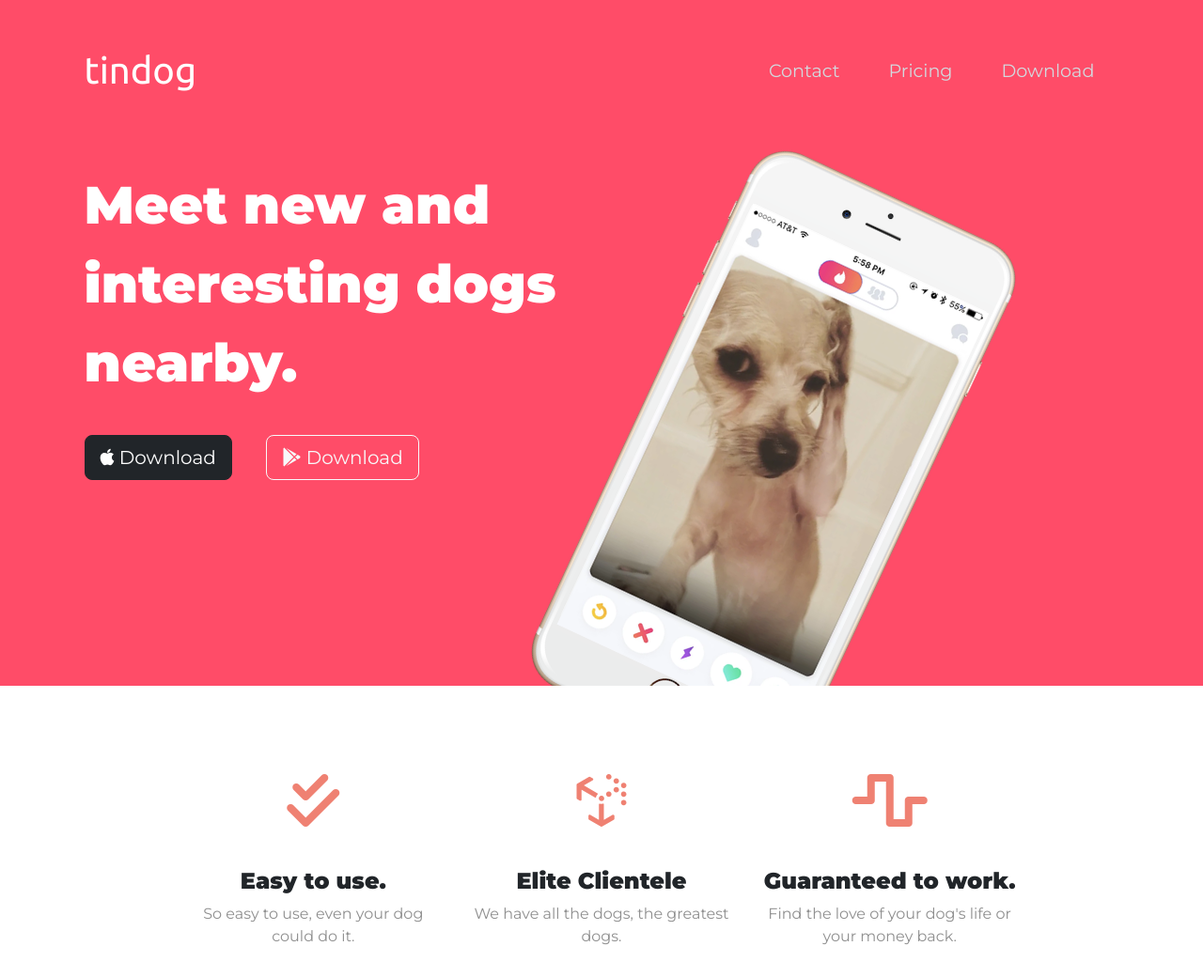
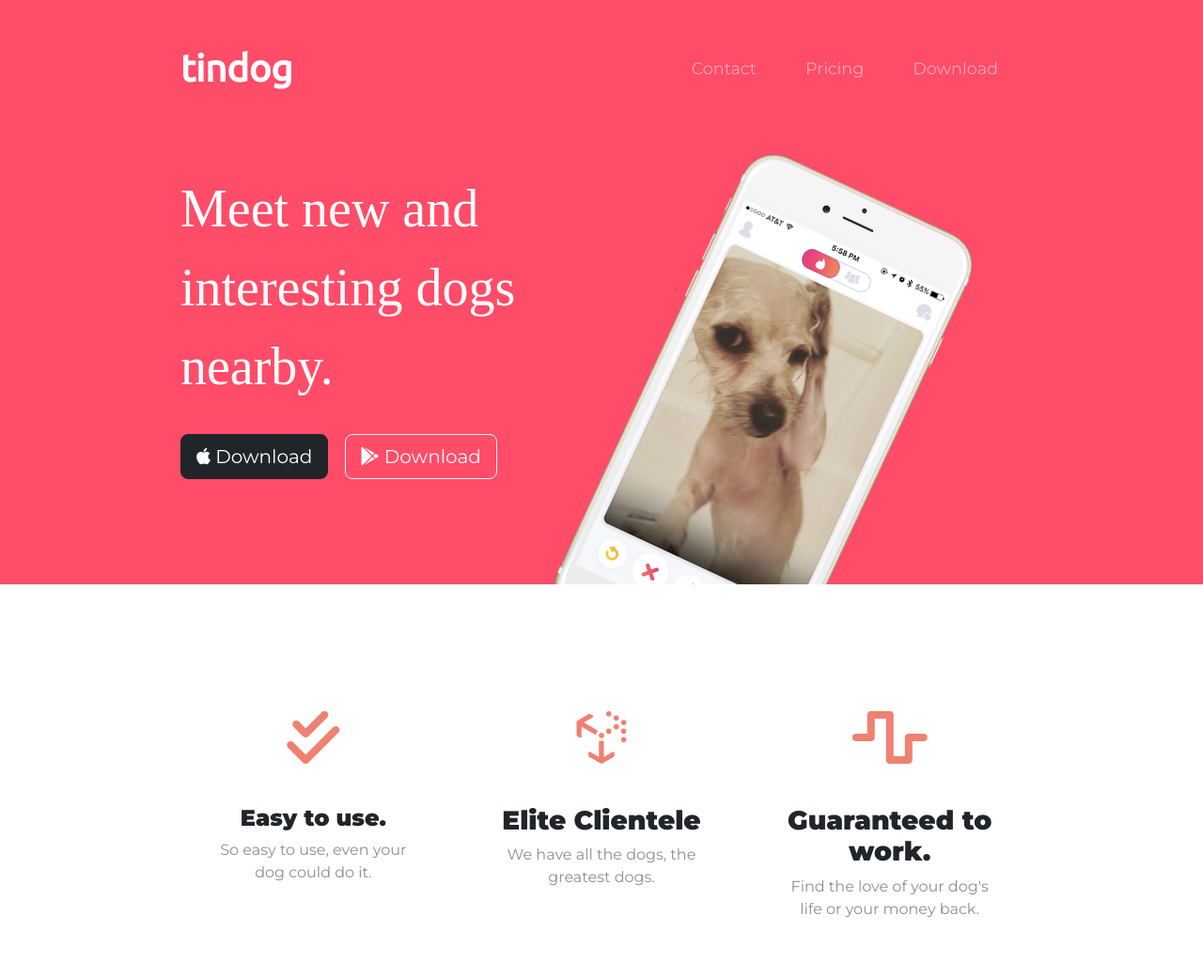
Before and after one commit to oluchii/tindog.github.io, a plain HTML site: page index.html in a window 1280 px wide. Shown: the top 1040 px of the page at 94% size. Drawn offline with nearby package versions, Linux system fonts and the light colour scheme.

Commit message:
Fixed the Title container

```diff
--- a/css/styles.css
+++ b/css/styles.css
@@ -8,41 +8,59 @@ h1, h2, h3, h4, h5, h6 {
   font-weight: bold;
 }
 
-#title {
+.big-heading {
+  font-family: 'Montserrat-Black';
+  font-size: 3.5rem;
+  line-height: 1.5;
+  font-weight: 400;
+
+}
+
+.container-fluid {
+  padding: 7% 15%;
+}
+
+/* Sections */
+
+.coloured-section {
   background-color: #ff4c68;
   color: #fff;
-  text-align: left;
 }
 
-.top-container {
-  padding: 3% 15%;
-}
-
-.big-heading, #cta h3 {
+.section-heading {
   font-size: 3.5rem;
   line-height: 1.5;
-  color: #fff;
 }
 
 /* Navigation Bar */
 .navbar {
-  padding-bottom: 4.5rem;
+  padding: 0 0 4.5rem;
 }
 
 .navbar-brand {
   font-size: 2.5rem;
   font-family: 'Ubuntu';
+  font-weight: bold;
   color: #fff;
 }
 
+.disabled{
+  pointer-events: none;
+}
+
 .nav-item {
-  font-size: 1.2rem;
-  font-weight: 300;
   padding: 0 18px;
 }
 
 .nav-link {
-  color: rgb(211, 217, 222);
+  font-family: 'Montserrat';
+  font-size: 1.1rem;
+  color: #ffffff80;
+  font-weight: 400;
+}
+
+.nav-link:hover {
+  color: #fff;
 }
 
 /* Download Buttons*/
@@ -50,20 +68,23 @@ h1, h2, h3, h4, h5, h6 {
   margin: 5% 3% 5% 0;
 }
 
-.btn-outline-light {
-  margin-left: 3%;
+/* Title Image */
+#title {
+  background-color: #ff4c68;
+  color: #fff;
+  text-align: left;
 }
 
-/* Title Image */
 .title-img {
-  height: 90%;
+  width: 21.5%;
   transform: rotate(25deg);
   position: absolute;
-  right: 25%;
+  right: 26%;
+  padding-left: 4.5px;
 }
 
-img.title-img {
-  padding-bottom: 7%;
+#title .container-fluid {
+  padding: 3% 15% 7%;
 }
 
 /* Features */
@@ -73,15 +94,12 @@ img.title-img {
   position: relative;
 }
 
-#title .container-fluid {
-  padding: 3% 7% 15%;
-}
-.container-fluid {
-  padding: 7% 15%;
+.feature-title {
+  font-size: 1.5rem;
 }
 
-h3 {
-  font-size: 1.5rem;
+.feature-box {
+  padding: 4.5%;
 }
 
 .icons {
@@ -100,8 +118,6 @@ div p {
 /* Testimonials*/
 
 #testimonials {
-  background-color:#ef8172;
-  color: #fff;
   font-weight: bold;
 }
 
@@ -117,7 +133,6 @@ div p {
 }
 
 #press {
-  background-color: #ef8172;
   padding-bottom: 3%;
 }
 
@@ -133,6 +148,10 @@ div p {
 /* Pricing Section */
 #pricing {
   padding: 100px;
+}
+
+#pricing .container-fluid {
+  padding: 0% 7% 0%;
 }
 
 .pricing-header p {
@@ -284,18 +303,10 @@ a {
   color: #fff;
 }
 
-#cta {
-  background-color: #ff4c68;
-}
+/* CTA Section */
 
-.cta-btn {
-  margin-top: 4%;
-}
 
-#footer {
-  background-color: #fff;
-}
-
+/* Footer Section */
 #footer p {
   color: #a7a8aa;
 }
--- a/index.html
+++ b/index.html
@@ -6,7 +6,7 @@
 
 		<!--Google Fonts-->
 		<link
-			href="https://fonts.googleapis.com/css2?family=Montserrat:wght@400;900&family=Ubuntu&display=swap"
+			href="https://fonts.googleapis.com/css2?family=Montserrat:wght@100;200;400;900&family=Ubuntu&display=swap"
 			rel="stylesheet"
 		/>
 		<!--FontsAwesome CDN-->
@@ -37,11 +37,11 @@
 	</head>
 
 	<body>
-		<section id="title">
+		<section class="coloured-section" id="title">
 			<div class="container-fluid top-container">
 				<!-- Nav Bar -->
 				<nav class="navbar navbar-expand-lg">
-					<a class="navbar-brand mb-0 h1" href="">tindog</a>
+					<a class="navbar-brand disabled" href="">tindog</a>
 					<button
 						class="navbar-toggler"
 						type="button"
@@ -70,7 +70,7 @@
 
 				<!-- Title -->
 				<div class="row">
-					<div class="col-lg-6 col-md-12">
+					<div class="col-lg-6">
 						<h1 class="big-heading">Meet new and interesting dogs nearby.</h1>
 						<button type="button" class="btn btn-dark btn-lg download-btn">
 							<i class="fa-brands fa-apple"></i> Download
@@ -82,7 +82,7 @@
 							<i class="fa-brands fa-google-play"></i> Download
 						</button>
 					</div>
-					<div class="col-lg-6 col-md-12">
+					<div class="col-lg-6">
 						<img
 							class="title-img"
 							src="images/iphone6.png"
@@ -95,20 +95,20 @@
 
 		<!-- Features -->
 
-		<section id="features">
+		<section class="white-section" id="features">
 			<div class="container-fluid">
 				<div class="row text-center">
-					<div class="col-xl-4 col-lg-4 col-md-12">
+					<div class="feature-box col-lg-4 col-md-12">
 						<i class="fa-solid fa-check-double fa-4x icons"></i>
-						<h3>Easy to use.</h3>
+						<h3 class="feature-title">Easy to use.</h3>
 						<p>So easy to use, even your dog could do it.</p>
 					</div>
-					<div class="col-xl-4 col-lg-4 col-md-12">
+					<div class="feature-box col-lg-4 col-md-12">
 						<i class="fa-brands fa-uncharted fa-4x icons"></i>
 						<h3>Elite Clientele</h3>
 						<p>We have all the dogs, the greatest dogs.</p>
 					</div>
-					<div class="col-xl-4 col-lg-4 col-md-12">
+					<div class="feature-box col-lg-4 col-md-12">
 						<i class="fa-solid fa-wave-square fa-4x icons"></i>
 						<h3>Guaranteed to work.</h3>
 						<p>Find the love of your dog's life or your money back.</p>
@@ -119,7 +119,7 @@
 
 		<!-- Testimonials -->
 
-		<section id="testimonials">
+		<section class="coloured-section" id="testimonials">
 			<div
 				id="carouselExampleInterval"
 				class="carousel slide"
@@ -177,7 +177,7 @@
 		</section>
 		<!-- Press -->
 
-		<section id="press">
+		<section class="coloured-section" id="press">
 			<img class="press-logo" src="images/techcrunch.png" alt="tc-logo" />
 			<img class="press-logo" src="images/tnw.png" alt="tnw-logo" />
 			<img
@@ -190,14 +190,14 @@
 
 		<!-- Pricing -->
 
-		<section id="pricing">
+		<section class="white-section" id="pricing">
 			<div class="pricing-header">
-				<h2>A Plan for Every Dog's Needs</h2>
+				<h2 class="section-heading">A Plan for Every Dog's Needs</h2>
 				<p>Simple and affordable price plans for your and your dog.</p>
 			</div>
 
 			<div class="demo">
-				<div class="container">
+				<div class="container-fluid">
 					<div class="row">
 						<div class="col-lg-4 col-md-12">
 							<div class="pricingTable">
@@ -271,13 +271,18 @@
 
 		<!-- Call to Action -->
 
-		<section id="cta">
+		<section class="coloured-section" id="cta">
 			<div class="container-fluid">
-				<h3>Find the True Love of Your Dog's Life Today.</h3>
-				<button type="button" class="btn btn-dark btn-lg cta-btn">
+				<h3 class="big-heading">
+					Find the True Love of Your Dog's Life Today.
+				</h3>
+				<button type="button" class="download-btn btn btn-dark btn-lg cta-btn">
 					<i class="fa-brands fa-apple"></i> Download
 				</button>
-				<button type="button" class="btn btn-outline-light btn-lg cta-btn">
+				<button
+					type="button"
+					class="download-btn btn btn-outline-light btn-lg cta-btn"
+				>
 					<i class="fa-brands fa-google-play"></i> Download
 				</button>
 			</div>
@@ -285,12 +290,14 @@
 
 		<!-- Footer -->
 
-		<footer id="footer" class="container-fluid">
-			<i class="fa-brands fa-twitter icon"></i>
-			<i class="fa-brands fa-facebook-f icon"></i>
-			<i class="fa-brands fa-instagram icon"></i>
-			<i class="fa-solid fa-envelope icon"></i>
-			<p>© Copyright TinDog</p>
+		<footer id="footer" class="white-section">
+			<div class="container-fluid">
+				<i class="fa-brands fa-twitter icon"></i>
+				<i class="fa-brands fa-facebook-f icon"></i>
+				<i class="fa-brands fa-instagram icon"></i>
+				<i class="fa-solid fa-envelope icon"></i>
+				<p>© Copyright TinDog</p>
+			</div>
 		</footer>
 	</body>
 </html>
```
